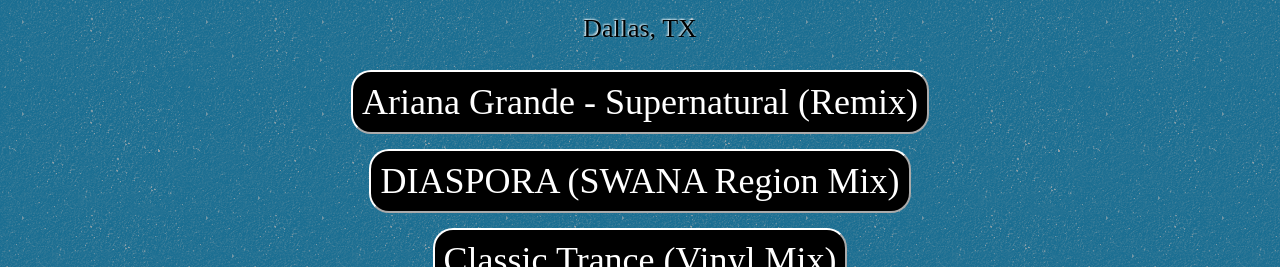
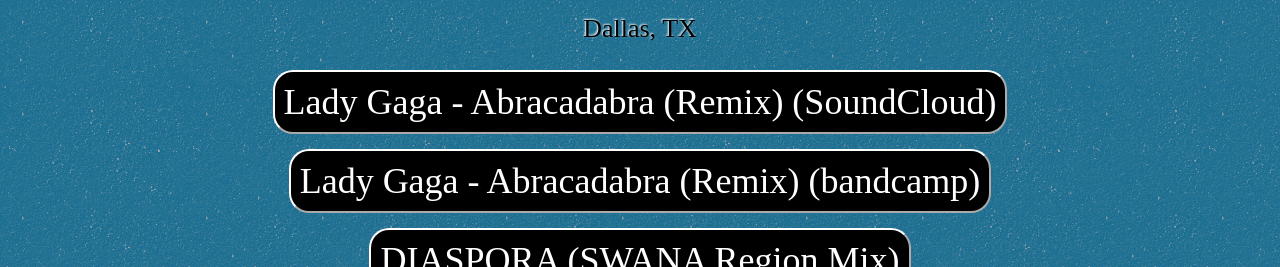
Before and after one commit to salmanfmusic/site, a React (Create React App) app: page / in a window 1280 px wide. Shown: the part 533-800 px from the top of the page. Built offline with nearby package versions, Linux system fonts and the light colour scheme; a web font is replaced by a local one.

Commit message:
added lady gaga remix on soundcloud

```diff
--- a/src/App.css
+++ b/src/App.css
@@ -91,7 +91,11 @@
 }
 
 .TextButton.newTrack_1:hover {
-  background-color: #1DB954;
+  background-color: #FF5500;
+}
+
+.TextButton.newTrack_2:hover {
+  background-color: #629AA9;
 }
 
 .TextButton.newMix_1:hover {
--- a/src/components/TextButton.js
+++ b/src/components/TextButton.js
@@ -8,8 +8,12 @@
 	let buttonText = "";
 
 	if (label === "newTrack_1") {
-			websiteLink = "https://open.spotify.com/track/6UptcsTY29rqFG4CMxGWFi?si=8a4cfd9346d64508";
-			buttonText = "Ariana Grande - Supernatural (Remix)";
+			websiteLink = "https://soundcloud.com/salmanfuwu/lady-gaga-abracadabra-salmanf-here-in-my-garage-remix";
+			buttonText = "Lady Gaga - Abracadabra (Remix) (SoundCloud)";
+	}
+	if (label === "newTrack_2") {
+			websiteLink = "";
+			buttonText = "Lady Gaga - Abracadabra (Remix) (bandcamp)";
 	}
 	if (label === "newMix_1") {
 			websiteLink = "https://soundcloud.com/salmanfuwu/salmanf-diaspora";
--- a/src/pages/AboutPage.js
+++ b/src/pages/AboutPage.js
@@ -20,7 +20,7 @@
         <div className="AboutMe_paragraph">
           SalmanF is a DJ based in Dallas, Texas.
           His digital and vinyl DJ sets range from SWANA region music (South-West Asian/North Africa)
-          to early 2000s trance (although he regularly falls back into Chicago House mimxes and
+          to early 2000s trance (although he regularly falls back into Chicago House mixes and
           pop music blends).
           His approach is intentional and immersive - shaped by years of crate-digging, producing,
           and living the genres he loves to play.
--- a/src/pages/HomePage.js
+++ b/src/pages/HomePage.js
@@ -20,6 +20,7 @@
         </h1>
           <p className="Dallas">Dallas, TX</p>
           <div><TextButton label = "newTrack_1"/></div>
+          <div><TextButton label = "newTrack_2"/></div>
           <div><TextButton label = "newMix_1"/></div>
           <div><TextButton label = "newMix_2"/></div>
           <div><IconButton label = "email"/></div>
```
